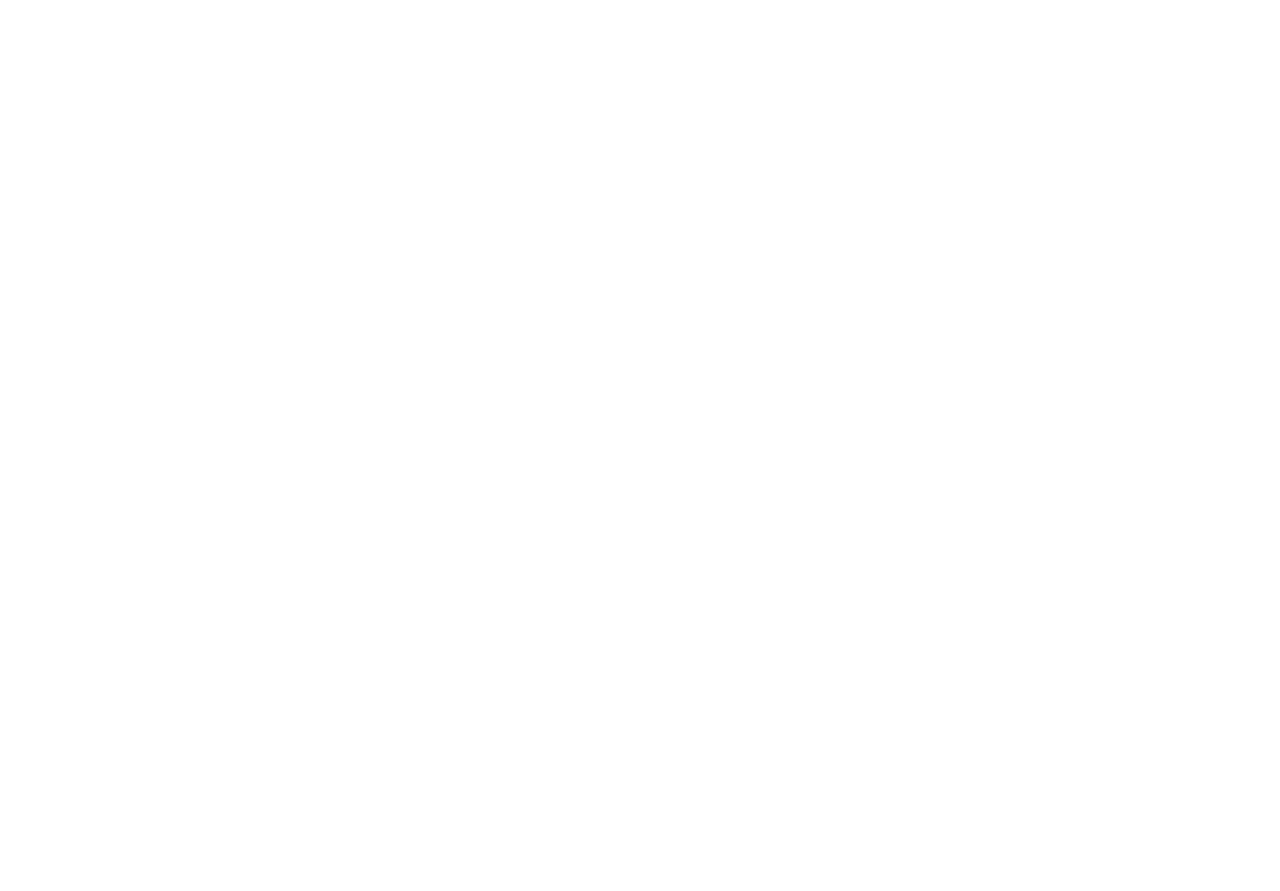
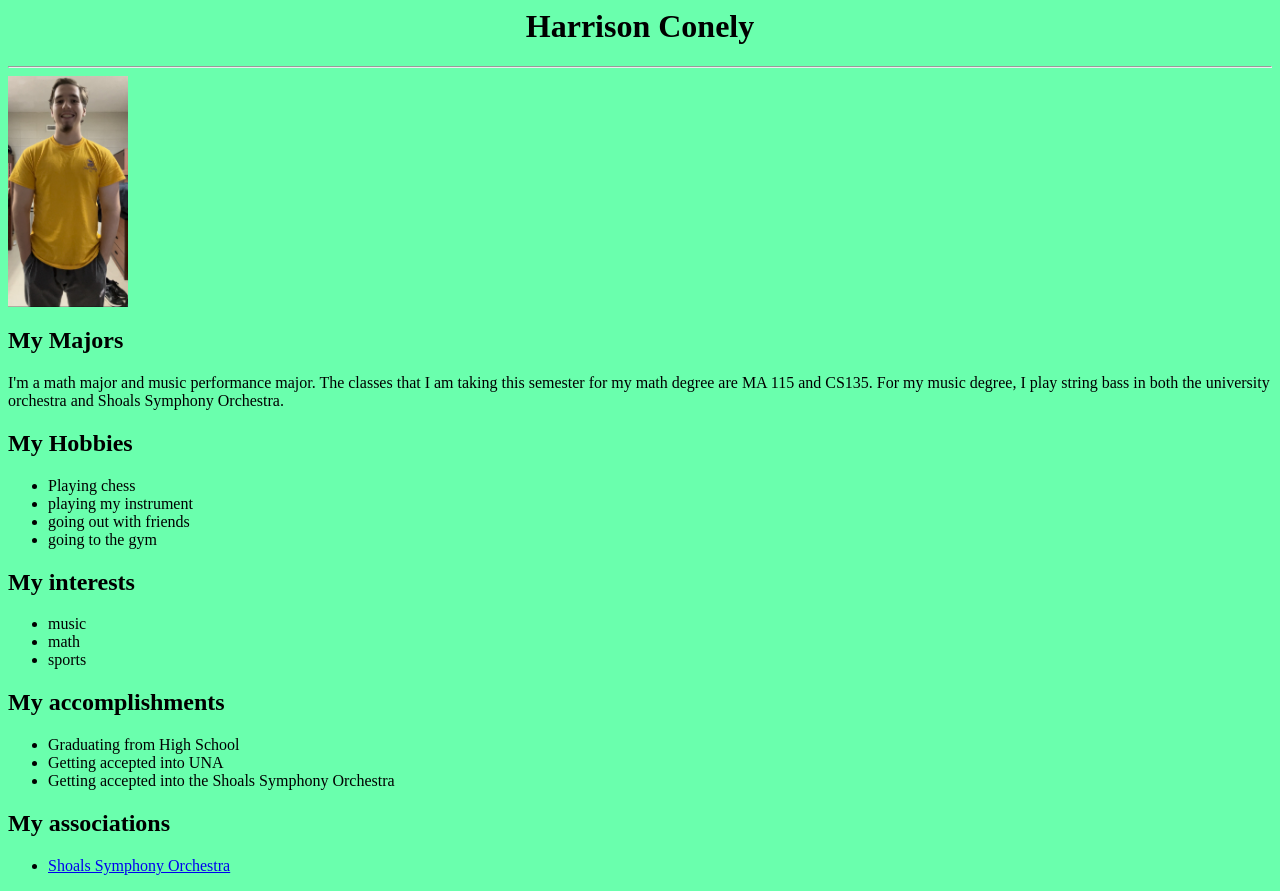
Before and after one commit to Hconely/Harrison.github.io, a plain HTML site: page index.html in a window 1280 px wide. Before the commit the page ends 800 px from the top, so only its background shows below. Drawn offline with Linux system fonts and the light colour scheme.

Commit message:
Made the whole thing

```diff
--- a/index.html
+++ b/index.html
@@ -4,9 +4,43 @@
     <title>Harrison's About Me Page</title>
 </head>
 
-<body>
-<p></p>
-
+<body style="background-color: rgba(0, 255, 115, 0.585); color: black">
+<p><h1 style="text-align: center;">Harrison Conely</h1></p>
+<hr>
+<img src="picture of me.jpg" alt="Picture of Me" width="120">
+<p><h2>My Majors</h2></p>
+<p>I'm a math major and music performance major. The classes that I am taking this semester for my math degree are MA 115 and CS135. For my music degree, I play string bass in both the university orchestra and Shoals Symphony Orchestra.</p>
+<p><h2>My Hobbies</h2></p>
+<p>
+    <ul>
+        <li>Playing chess</li>
+        <li>playing my instrument</li>
+        <li>going out with friends</li>
+        <li>going to the gym</li>
+    </ul>
+</p>
+<p><h2>My interests</h2></p>
+<p>
+    <ul>
+        <li>music</li>
+        <li>math</li>
+        <li>sports</li>
+    </ul>
+</p>
+<p><h2>My accomplishments</h2></p>
+<p>
+    <ul>
+        <li>Graduating from High School</li>
+        <li>Getting accepted into UNA</li>
+        <li>Getting accepted into the Shoals Symphony Orchestra</li>
+    </ul>
+</p>
+<p><h2>My associations</h2></p>
+<p>
+    <ul>
+        <li><a href="https://shoalssymphony.org/">Shoals Symphony Orchestra</a></li>
+    </ul>
+</p>
 
 
 
```
